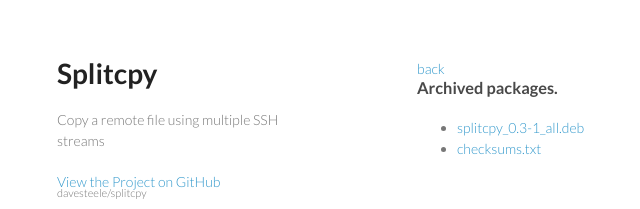
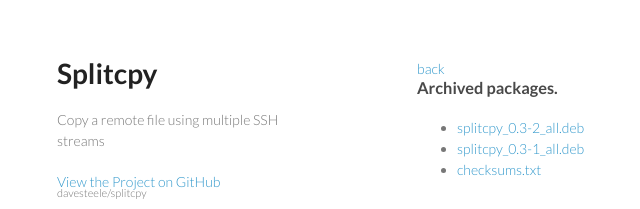
Before and after one commit to davesteele/splitcpy, a plain HTML site: page archive.html in a window 1280 px wide. Shown: the top 209 px of the page, without its empty margins (153-793 px from the left). Drawn offline with Linux system fonts and the light colour scheme.

Commit message:
Update for 0.3-2

```diff
--- a/pkgs.json
+++ b/pkgs.json
@@ -1,8 +1,9 @@
 {
     "all_pkgs": [
+        "splitcpy_0.3-2_all.deb",
         "splitcpy_0.3-1_all.deb"
     ],
     "latest_pkgs": [
-        "splitcpy_0.3-1_all.deb"
+        "splitcpy_0.3-2_all.deb"
     ]
 }
```
Also changed, not shown: man/splitcpy.html (+1 -1 lines), deb/checksums.txt, 15 other files.
